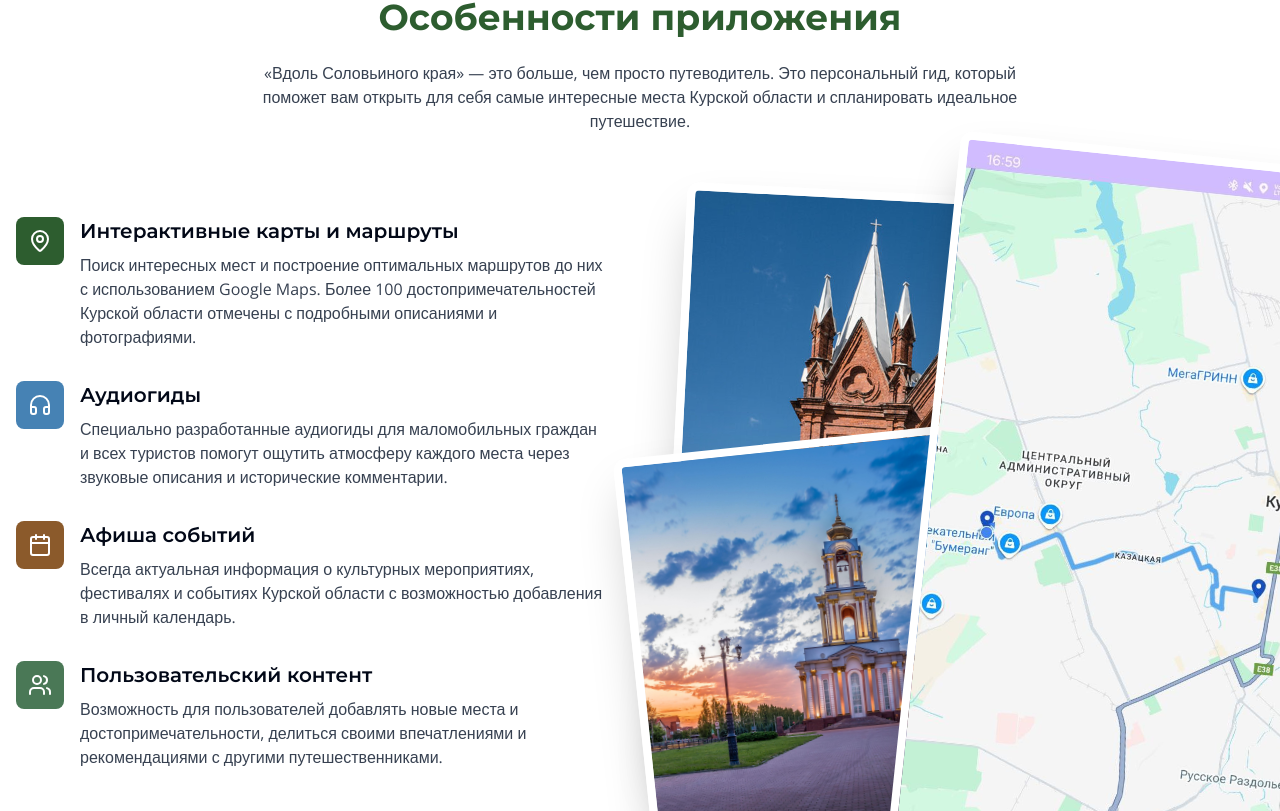
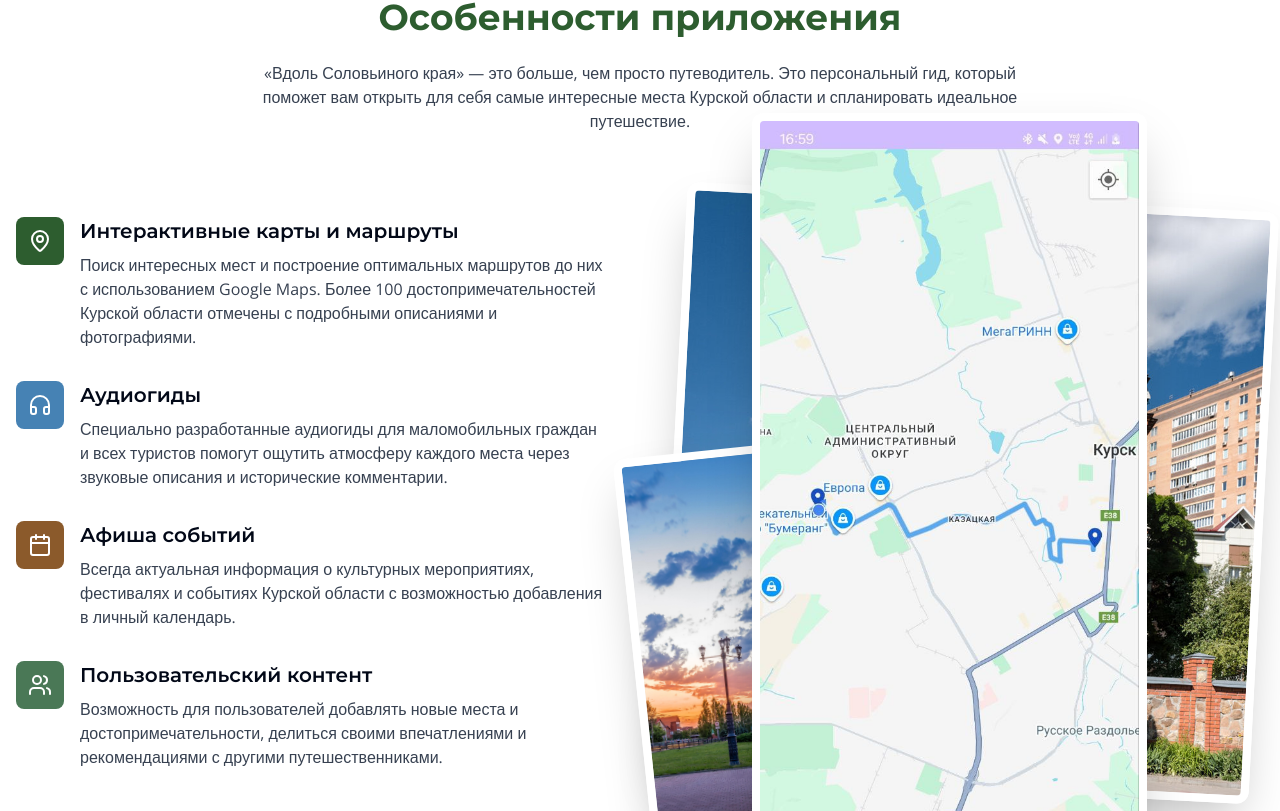
Before and after one commit to sasa12366/soloveiny-kray-guide, a React (Vite) app: page / in a window 1280 px wide. Shown: the part 1529-2340 px from the top of the page. Built offline with nearby package versions, Linux system fonts and the light colour scheme.

Commit message:
Add animated images
Add new animated images to the features section.

```diff
--- a/src/components/FeaturesSection.tsx
+++ b/src/components/FeaturesSection.tsx
@@ -92,8 +92,8 @@ const FeaturesSection = () => {
                 />
               </div>
 
-              {/* First new animated photo */}
-              <div className="absolute -top-12 -right-12 rounded-xl overflow-hidden shadow-2xl border-8 border-white w-2/3 transform rotate-6 hover:rotate-0 transition-all duration-300 hidden md:block">
+              {/* Repositioned first animated photo - below main photos and rotated right */}
+              <div className="absolute -bottom-40 left-20 rounded-xl overflow-hidden shadow-2xl border-8 border-white w-2/3 transform rotate-8 hover:rotate-0 transition-all duration-300 hidden md:block">
                 <img
                   src="/lovable-uploads/f6443dd9-f2ee-4392-89e0-60d8ff6e6095.png"
                   alt="Исторические места Курской области"
@@ -101,8 +101,8 @@ const FeaturesSection = () => {
                 />
               </div>
 
-              {/* Second new animated photo */}
-              <div className="absolute top-1/2 -right-8 rounded-xl overflow-hidden shadow-2xl border-8 border-white w-1/2 transform -rotate-8 hover:rotate-0 transition-all duration-500 hover:scale-110 hidden md:block animate-fade-in">
+              {/* Repositioned second animated photo - further below and more to the right */}
+              <div className="absolute -bottom-64 right-0 rounded-xl overflow-hidden shadow-2xl border-8 border-white w-1/2 transform rotate-12 hover:rotate-0 transition-all duration-500 hover:scale-110 hidden md:block animate-fade-in">
                 <img
                   src="/lovable-uploads/ea6a8f58-e619-4ab6-a098-8385215e1609.png"
                   alt="Соловьиный край"
```
